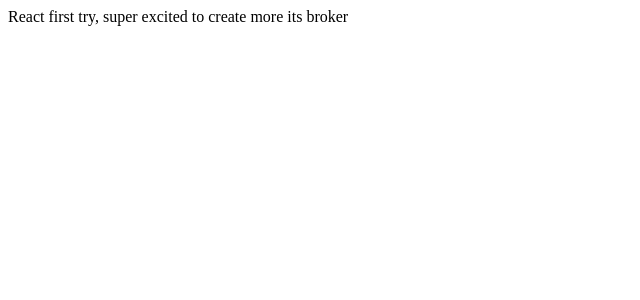
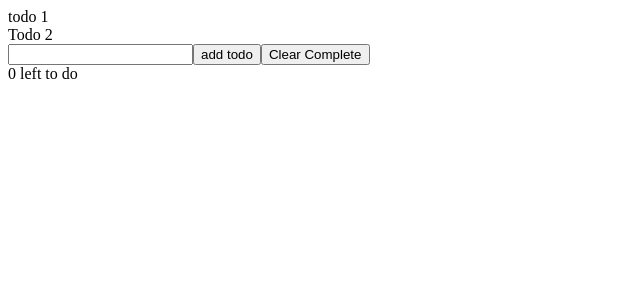
Before and after one commit to BlockchainBear/newtry, a React (Create React App) app: page / in a window 1280 px wide. Shown: the top 300 px of the page, without its empty margins (0-640 px from the left). Built offline with nearby package versions, Linux system fonts and the light colour scheme.

Commit message:
todo's work

```diff
--- a/src/App.js
+++ b/src/App.js
@@ -1,8 +1,16 @@
+import React, { useState } from 'react';
 import TodoList from './TodoList'
 
 function App() {
+  const [todos, setTodos] = useState(["todo 1", "Todo 2"])
   return (
-    <TodoList />
+   < >
+   <TodoList todos={todos}/>
+    <input type="text"></input>
+    <button>add todo</button>
+    <button>Clear Complete</button>
+    <div>0 left to do</div>
+    < />
   )
 }
 
--- /dev/null
+++ b/src/Todo.js
@@ -0,0 +1,8 @@
+import React from 'react'
+export default function Todo( {todo} ) {
+    return (
+        <div>
+            {todo}
+        </div>
+    )
+}
--- a/src/TodoList.js
+++ b/src/TodoList.js
@@ -1,7 +1,10 @@
-export default function TodoList() {
+import React from "react"
+import Todo from "./Todo"
+export default function TodoList( {todos} ) {
     return (
-        <div>
-            React first try, super excited to create more its broker
-        </div>
+       todos.map(todo => {
+           return <Todo todo={todo} />
+
+       })
     )
 }
```
Also changed, not shown: 1 other file (tests, documents, lock files or other folders).
